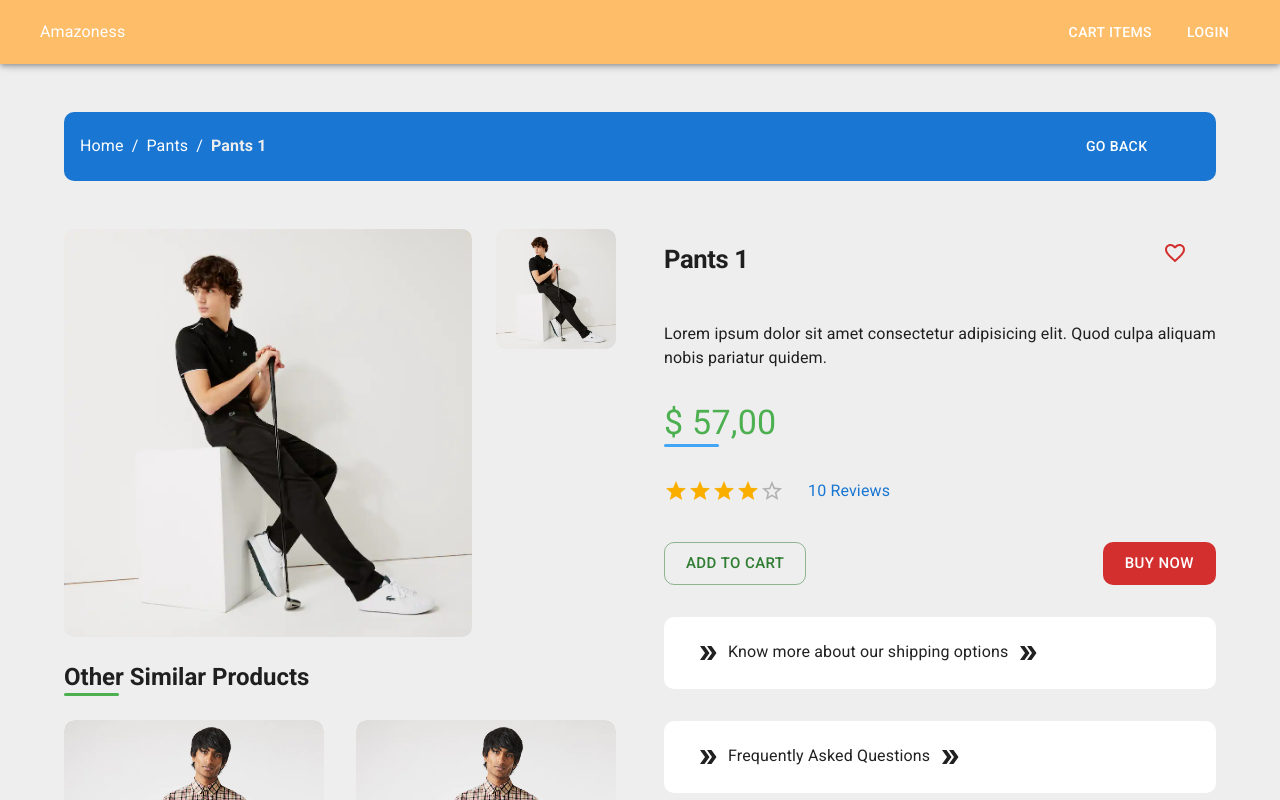
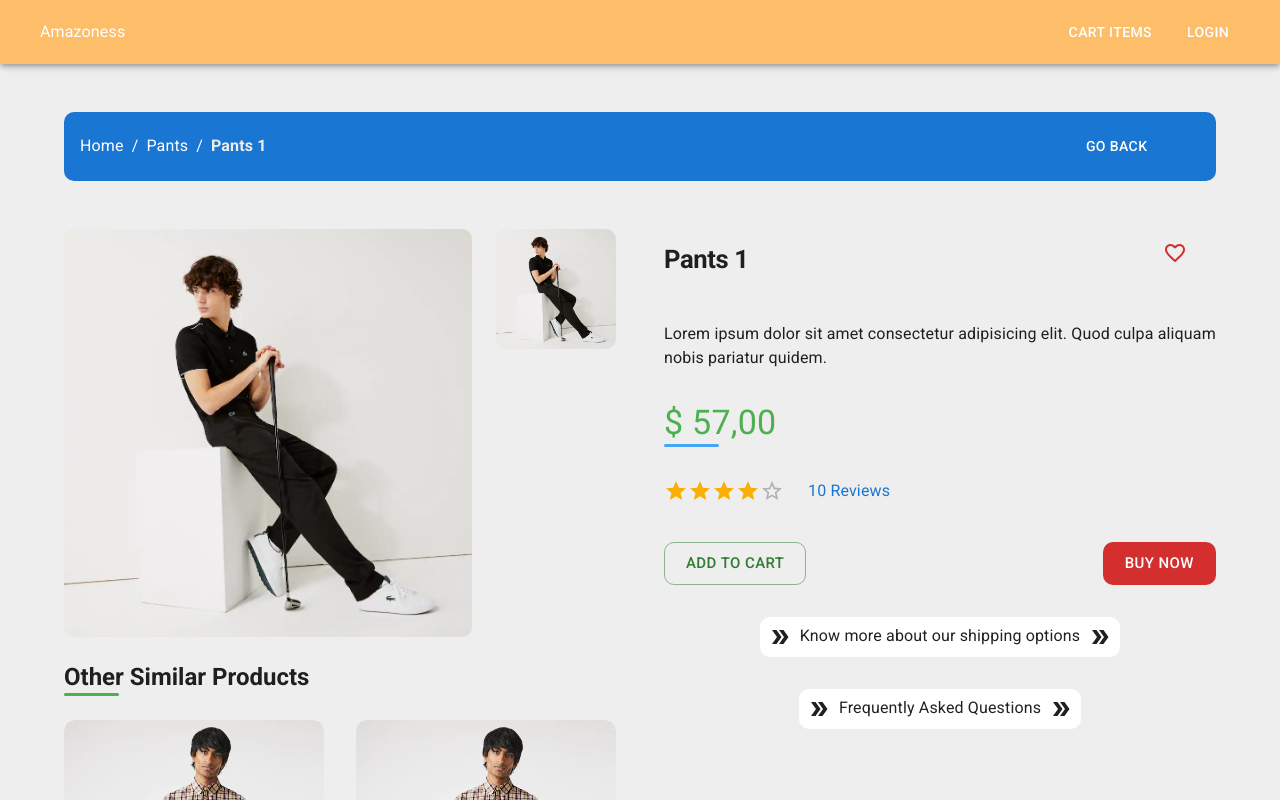
Before and after one commit to TheMrCorvy/amazoness, a Next.js app: page /product/pants-1 in a window 1280 px wide. Shown: the top 800 px of the page. Built offline with nearby package versions, Linux system fonts and the light colour scheme.

Commit message:
created CardLink component

```diff
--- a/src/pages/product/styles.ts
+++ b/src/pages/product/styles.ts
@@ -18,22 +18,6 @@
 		textRight: {
 			textAlign: "right",
 		},
-		card: {
-			padding: "16px",
-			paddingLeft: "24px",
-			paddingRight: "24px",
-			color: "#fff",
-			background: theme.palette.warning.main,
-			width: "100%",
-		},
-		card2: {
-			padding: "16px",
-			paddingLeft: "24px",
-			paddingRight: "24px",
-			color: "#fff",
-			background: theme.palette.grey.A100,
-			width: "100%",
-		},
 	})
 )
 
```
Also changed, not shown: src/components/CardLink.tsx (added, +45 -0 lines).
